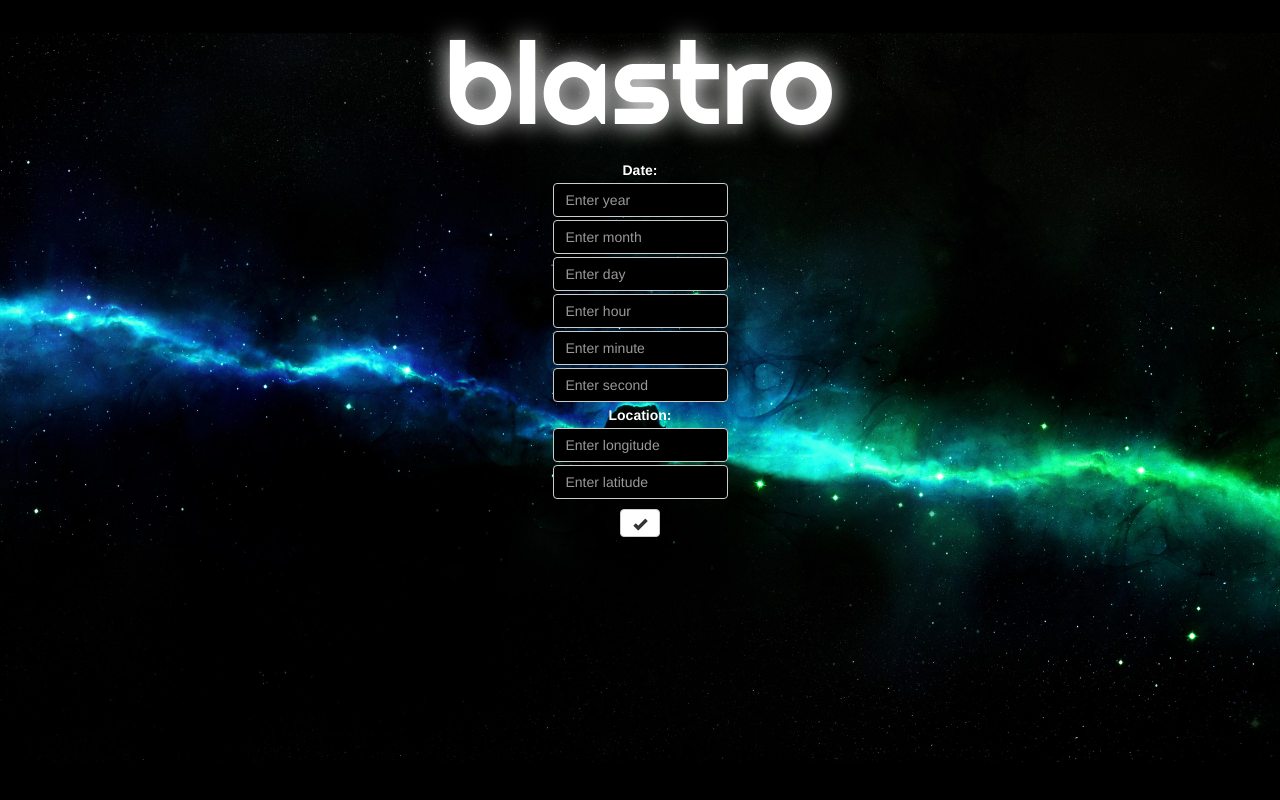
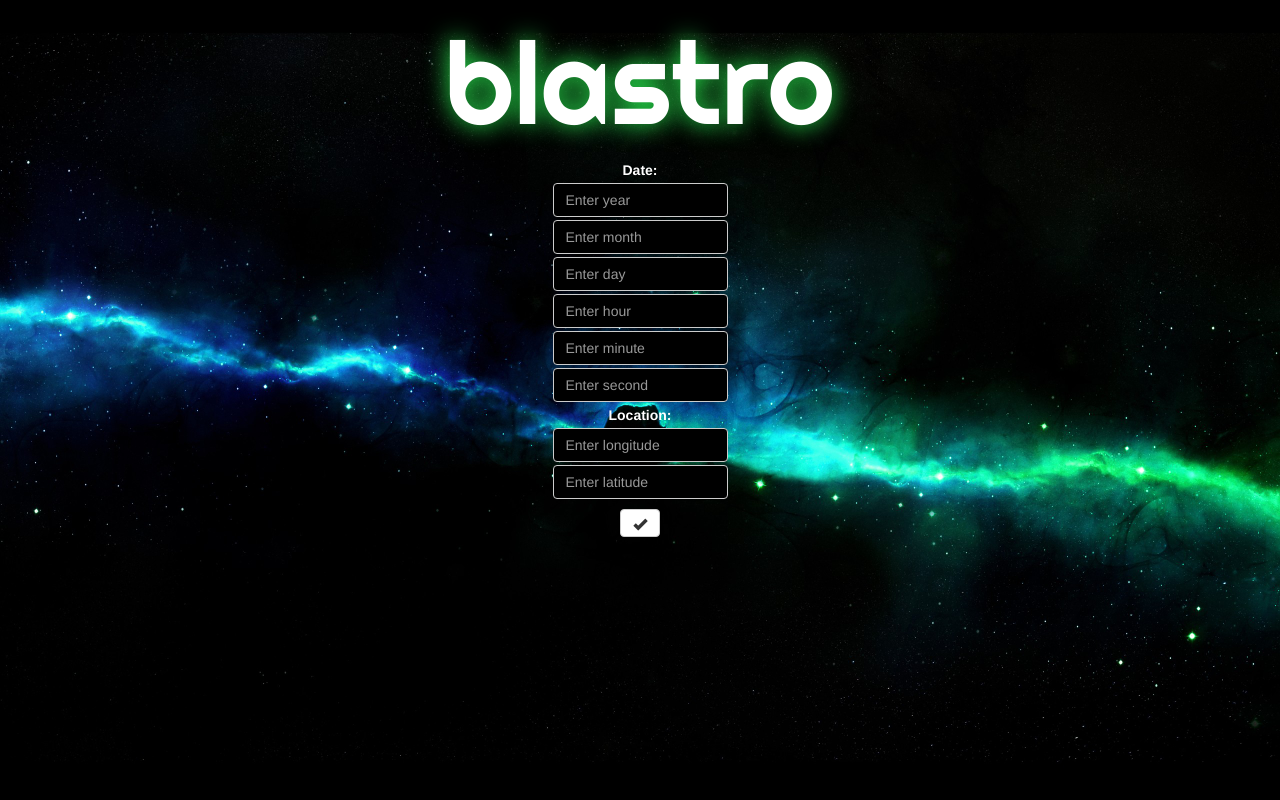
Before and after one commit to jgladch/blastro-npm, a website: page public/index.html in a window 1280 px wide. Drawn offline with nearby package versions, Linux system fonts and the light colour scheme; a web font is replaced by a local one.

Commit message:
Working version before npm-blastro refactor

```diff
--- a/public/style.css
+++ b/public/style.css
@@ -9,7 +9,7 @@ h1{
   font-family: 'Righteous', cursive;
   color: #FFFFFF;
   font-size: 115px;
-  text-shadow: 0px 0px 25px rgba(255, 255, 255, 1);
+  text-shadow: 0px 0px 25px rgba(41, 234, 80, 1);
 }
 .form-control{
   background-color: #000000;
--- a/server.js
+++ b/server.js
@@ -16,11 +16,6 @@ app.listen(port);
 console.log('Server now listening on port ' + port);
 
 app.post('/', function(req, res){
-  // chartInputs = {};
-  // //Convert string input to integer for charting
-  // for (var key in req.body) {
-  //   chartInputs[key] = +req.body[key];
-  // }
 
   obs = {
     day: 14,
```
